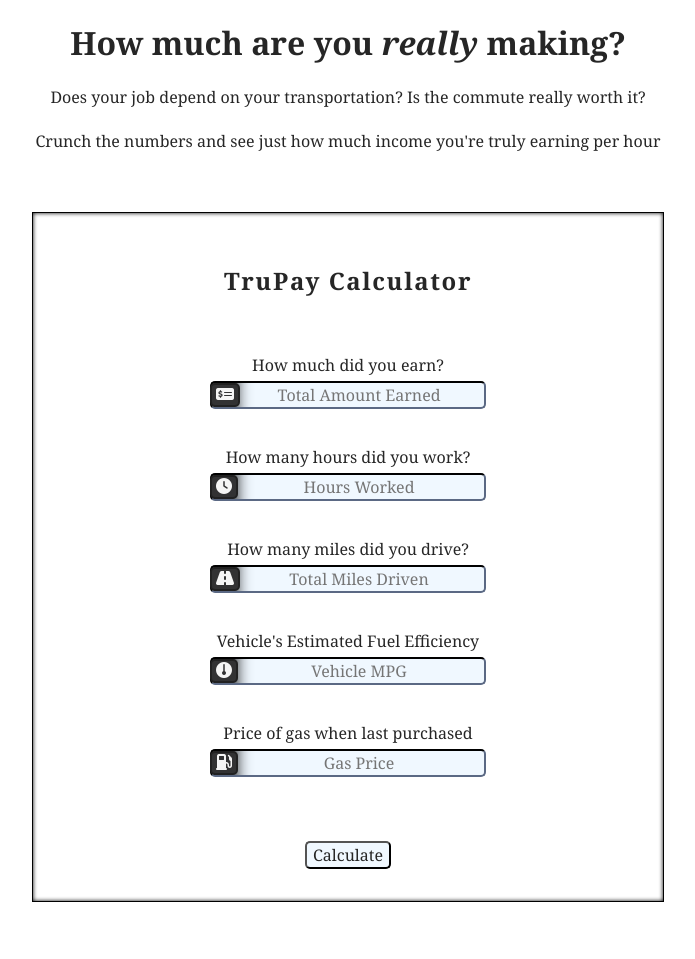
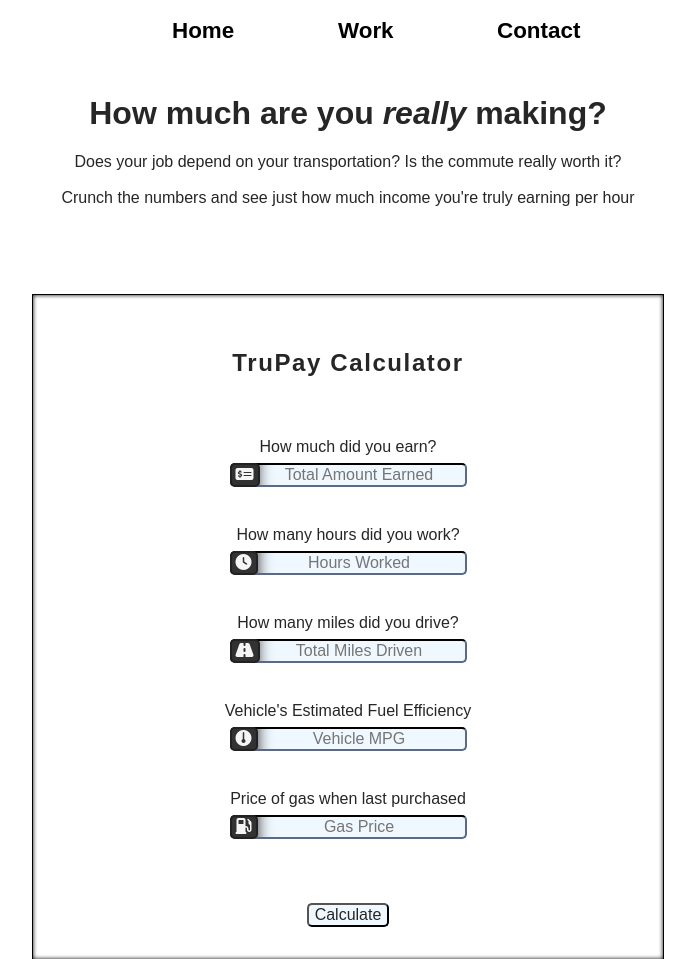
Before and after one commit to NoDullStorytellers/NoDullStorytellers.github.io, a plain HTML site: page TruPay/index.html in a window 1280 px wide. Shown: the top 959 px of the page, without its empty margins (292-987 px from the left). Before the commit the page ends 910 px from the top, so only its background shows below. Drawn offline with Linux system fonts and the light colour scheme.

Commit message:
update pages

```diff
--- a/TruPay/Resources/CSS/style.css
+++ b/TruPay/Resources/CSS/style.css
@@ -1,6 +1,12 @@
+@font-face {
+    font-family: 'Readex Pro', sans-serif;
+    src: url('../Fonts/ReadexPro-VariableFont_wght.ttf') format('ttf') tech('variations'),
+         url('../Fonts/ReadexPro-VariableFont_wght.ttf') format('ttf-variations');
+}
+
 * {
     box-sizing: border-box;
-    font-family: Cambria, Cochin, Georgia, Times, 'Times New Roman', serif;
+    font-family: 'Readex Pro', sans-serif;
     font-size: 16px;
     text-align: center;
     background-color: rgb(255, 255, 255);
@@ -9,6 +15,50 @@
 
 html {
     margin: 0;
+}
+
+header {
+    display: flex;
+    align-items: center;
+}
+
+.nav-menu {
+    position: fixed;
+    z-index: 1000;
+    width: 100%;
+    margin-top: 2rem;
+}
+
+#nav-links {
+    display: flex;
+    justify-content: space-evenly;
+    list-style-type: none;
+    margin-left: 25%;
+    padding-right: 25%;
+
+}
+
+#nav-links a {
+    text-decoration: none;
+    font-size: 1.4rem;
+    font-weight: 600;
+    z-index: 1000;
+    display: block;
+    --d:14px;
+    color: #000;
+    padding: calc(8px + var(--d)) 8px 8px 8px;
+    background: linear-gradient(rgba(255,255,255,0.4) 0 0) top/100% var(--d) no-repeat;
+    clip-path: polygon(0 var(--d),3px var(--d),calc(100% - 3px) var(--d),100% var(--d),100% 100%,0 100%);
+    transform: perspective(1000px) rotateX(0deg);
+    transition: 0.4s,color 0.4s 0.4s,background-color 0.4s 0.4s;
+}
+
+ #nav-links a:hover {
+   background-color: #000;
+   color: #fff;
+   clip-path: polygon(0 var(--d),3px 0,calc(100% - 3px) 0,100% var(--d),100% 100%,0 100%);
+   transform: perspective(1000px) rotateX(-40deg);
+   transition: 0.4s,clip-path 0.4s 0.4s,transform 0.4s 0.4s,0.4s;
 }
 
 h1 {
@@ -55,7 +105,9 @@ form {
     color: whitesmoke;
 }
 
-
+#banner {
+    margin: 5.43rem;
+}
 input{
     text-align: center;
     padding-left: 1.5rem;
--- a/TruPay/Resources/JavaScript/script.js
+++ b/TruPay/Resources/JavaScript/script.js
@@ -14,14 +14,15 @@ function calculateTruPay() {
     costPerMile = ((gasPrice / carMPG) * mileage) / timeWorked;
     moneyMade = grossHourly - costPerMile;
     netPay = moneyMade * timeWorked;
+    hourlyMileage = mileage / timeWorked;
     // FIXED DECIMAL PLACEMENT
     this.grossHourly = grossHourly.toFixed(2);
     this.costPerMile = costPerMile.toFixed(2);
     this.moneyMade = moneyMade.toFixed(2);
     this.netPay = netPay.toFixed(2);
+    this.hourlyMileage = hourlyMileage.toFixed(2);
 
-
-    return grossHourly, costPerMile, moneyMade, netPay;
+    return grossHourly, costPerMile, moneyMade, netPay, hourlyMileage;
 
 }
 
@@ -36,4 +37,5 @@ calc.addEventListener("click", function getResults() {
     document.getElementById("costpermile").innerHTML = costPerMile;
     document.getElementById("moneymade").innerHTML = moneyMade;
     document.getElementById("aftergasamount").innerHTML = netPay;
+    document.getElementById("hourlymileage").innerHTML = hourlyMileage;
 });
--- a/TruPay/index.html
+++ b/TruPay/index.html
@@ -9,12 +9,23 @@
 
 <body>
     <header>
+        <!-- NAVIGATION -->
+        <nav class='nav-menu'>
+            <ul id="nav-links">
+                <li><a href="#">Home</a></li>
+                <li><a href="#">Work</a></li>
+                <li><a href="#">Contact</a></li>
+            </ul>
+        </nav>
+        </header>
+
+        <main>
         <!--Title and Call to Action-->
-        <h1>How much are you <em>really</em> making?</h1>
-        <p id='actioncall'>Does your job depend on your transportation? Is the commute really worth it?<br><br>Crunch the numbers and see just how much income you're truly earning per hour</p>
-    </header>
-    <main>
-        <br><br>
+        <div id="banner">
+            <h1>How much are you <em>really</em> making?</h1>
+            <p id='actioncall'>Does your job depend on your transportation? Is the commute really worth it?<br><br>Crunch the numbers and see just how much income you're truly earning per hour</p>
+
+        </div>
         <!--Calculator-->
         <form id="trupayform">
             <!--AMOUNT EARNED LABEL-->
@@ -69,6 +80,7 @@
             <!--RESULTS-->
             <div id="formgroup">
                 <div id="answerContainer">
+                    <p id="resulttext">You averaged <span id ="hourlymileage"></span> miles driven per hour</p>
                     <p id="resulttext">Hourly earned before gas: $<span id="grosshourly"></span></p>
                     <p id="resulttext">Hourly cost of gas: $<span id="costpermile"></span></p>
                     <p id="resulttext">Net hourly after gas: $<span id="moneymade"></span></p>
```
